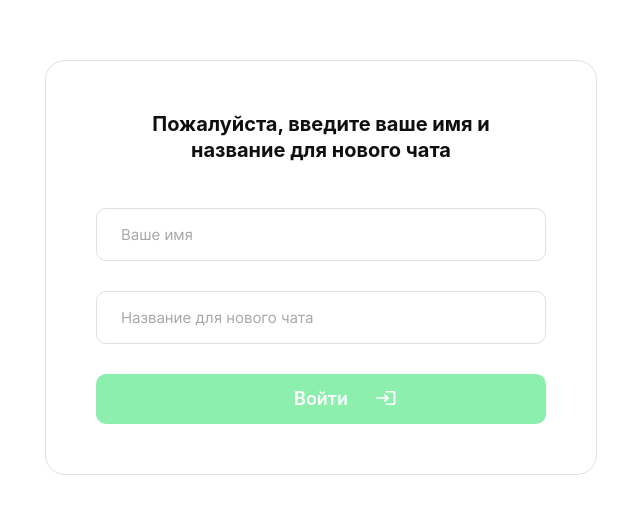
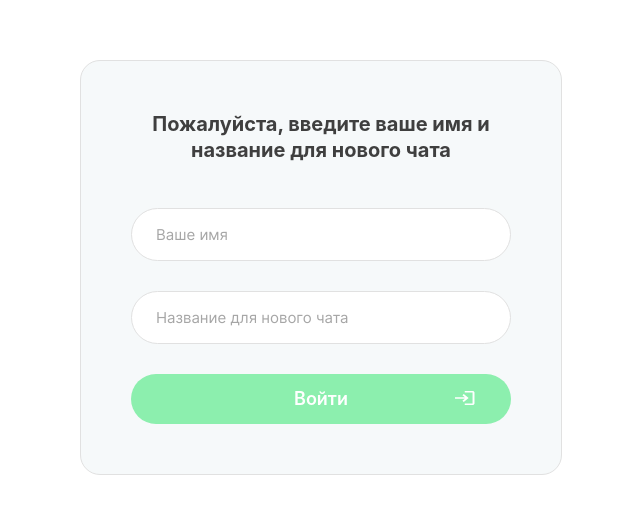
Before and after one commit to Keller108/chat-room, a React (Create React App) app in the folder project/: page / in a window 1280 px wide. Shown: the part 133-646 px from the top of the page, without its empty margins (319-959 px from the left). Built offline with nearby package versions, Linux system fonts and the light colour scheme; no server answers; a web font is replaced by a local one.

Commit message:
Frontend - исправлены баги

```diff
--- a/project/src/components/App/App.jsx
+++ b/project/src/components/App/App.jsx
@@ -22,7 +22,10 @@ function App() {
     });
     socket.emit('ROOM:JOIN', obj);
     const {data} = await axios.get(`/rooms/${obj.roomName}`);
-    setUsers(data.users);
+    dispatch({
+      type: 'SET_DATA',
+      payload: data,
+    })
   };
 
   const setUsers = (users) => {
--- a/project/src/components/Auth/Auth.css
+++ b/project/src/components/Auth/Auth.css
@@ -11,11 +11,11 @@
 
 .auth-container {
     width: 100%;
-    max-width: 450px;
+    max-width: 380px;
     height: auto;
     border-radius: 20px;
     border: 1px solid #E1E1E1;
-    background-color: #fff;
+    background-color: #F6F9FA;
     display: flex;
     flex-direction: column;
     align-items: stretch;
@@ -32,7 +32,7 @@
     line-height: 1.3;
     margin: 0 auto;
     margin-bottom: 45px;
-    color: #0f0f0f;
+    color: #3F3F3F;
 }
 
 .auth-container__form {
@@ -48,7 +48,7 @@
     font-weight: normal;
     color: #060606;
     line-height: 1;
-    border-radius: 10px;
+    border-radius: 100px;
     border: 1px solid #e1e1e1;
     outline: none;
     padding: 16px 24px;
@@ -73,10 +73,10 @@
     line-height: 1;
     margin: 0;
     padding: 16px 24px;
-    border-radius: 10px;
+    border-radius: 100px;
     background-image: url("../../images/icon_login.svg");
     background-size: 20px;
-    background-position: right 150px center;
+    background-position: right 10% center;
     background-repeat: no-repeat;
     outline: none;
     border: none;
--- a/project/src/components/Chat/Chat.css
+++ b/project/src/components/Chat/Chat.css
@@ -24,6 +24,7 @@
   .messages {
     flex: 1 1;
     height: calc(100% - 155px);
+    max-width: 460px;
     overflow: auto;
   }
 
@@ -35,9 +36,9 @@
     display: inline-flex;
     border-radius: 10px;
     border-top: 1px solid rgba(0, 0, 0, 0.1);
-    background-color: #7160ff;
+    background-color: #8CEFAE;
     padding: 10px 15px 15px;
-    color: #fff;
+    color: #3F3F3F;
     margin-bottom: 2px;
   }
 
@@ -70,4 +71,6 @@
   .chat-messages form textarea {
     width: 100%;
     margin-bottom: 10px;
+    border-color: #E1E1E1;
+    border-radius: 10px;
   }
--- a/project/src/middlewares/reducer.js
+++ b/project/src/middlewares/reducer.js
@@ -12,6 +12,12 @@ function reducer(state, action) {
                 ...state,
                 users: action.payload,
             };
+        case 'SET_DATA':
+            return {
+                ...state,
+                users: action.payload.users,
+                messages: action.payload.messages,
+            };
         case 'NEW_MESSAGE':
             return {
                 ...state,
```
Also changed, not shown: project/server.js (+17 -12 lines).
